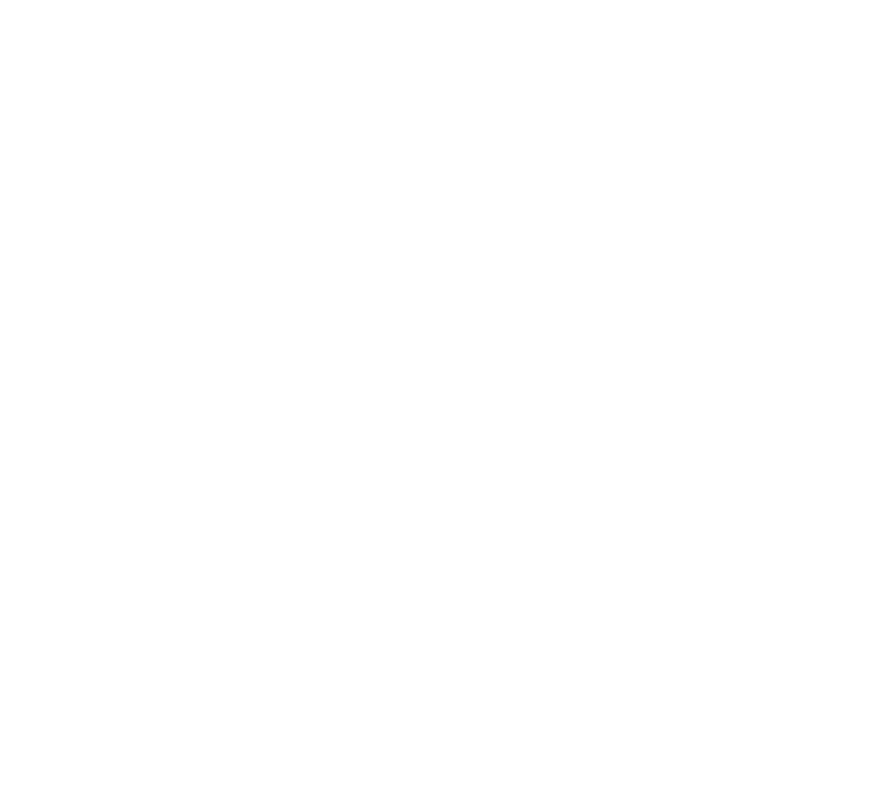
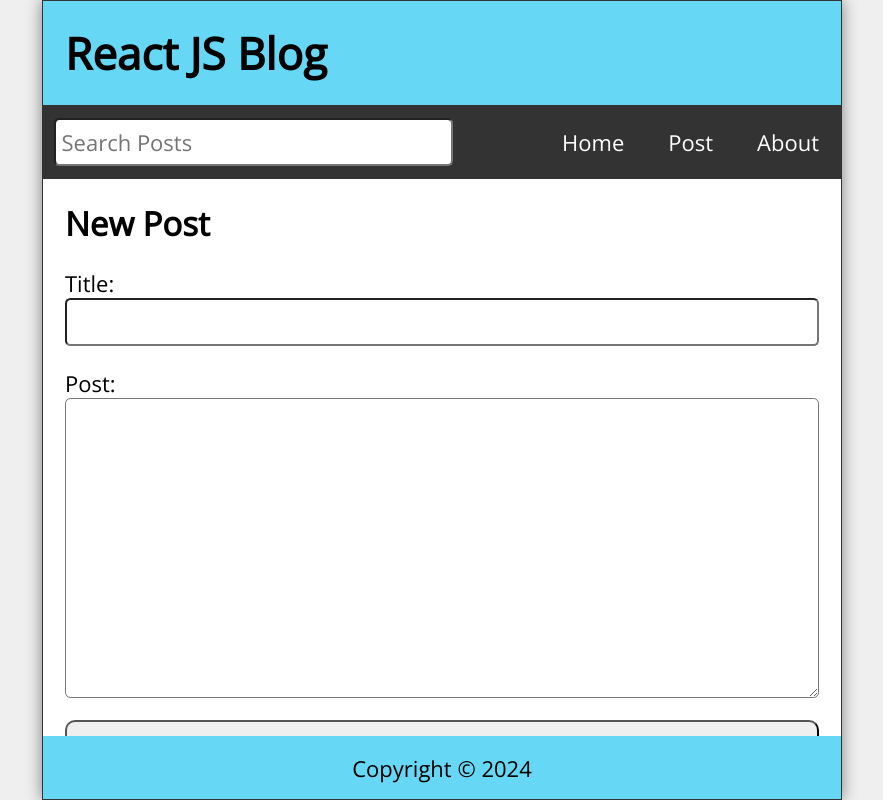
Before and after one commit to Hansika002/React-JS-Essentials, a React (Create React App) app: page /post in a window 1280 px wide. Shown: the whole page, without its empty margins (198-1081 px from the left). Built offline with nearby package versions, Linux system fonts and the light colour scheme.

Commit message:
updated css n app.js

```diff
--- a/package.json
+++ b/package.json
@@ -6,8 +6,10 @@
     "@testing-library/jest-dom": "^5.17.0",
     "@testing-library/react": "^13.4.0",
     "@testing-library/user-event": "^13.5.0",
+    "date-fns": "^3.3.1",
     "react": "^18.2.0",
     "react-dom": "^18.2.0",
+    "react-router-dom": "^5.2.0",
     "react-scripts": "5.0.1",
     "web-vitals": "^2.1.4"
   },
--- a/src/App.js
+++ b/src/App.js
@@ -1,7 +1,98 @@
+import Header from './Header';
+import Nav from './Nav';
+import Footer from './Footer';
+import Home from './Home';
+import NewPost from './NewPost';
+import PostPage from './PostPage';
+import About from './About';
+import Missing from './Missing';
+import { Route, Switch, useHistory } from 'react-router-dom';
+import { useState, useEffect } from 'react';
+import { format } from 'date-fns';
+
 function App() {
+  const [posts, setPosts] = useState([
+    {
+      id: 1,
+      title: "My First Post",
+      datetime: "July 01, 2021 11:17:36 AM",
+      body: "Lorem ipsum dolor sit amet consectetur adipisicing elit. Quis consequatur expedita, assumenda similique non optio! Modi nesciunt excepturi corrupti atque blanditiis quo nobis, non optio quae possimus illum exercitationem ipsa!"
+    },
+    {
+      id: 2,
+      title: "My 2nd Post",
+      datetime: "July 01, 2021 11:17:36 AM",
+      body: "Lorem ipsum dolor sit amet consectetur adipisicing elit. Quis consequatur expedita, assumenda similique non optio! Modi nesciunt excepturi corrupti atque blanditiis quo nobis, non optio quae possimus illum exercitationem ipsa!"
+    },
+    {
+      id: 3,
+      title: "My 3rd Post",
+      datetime: "July 01, 2021 11:17:36 AM",
+      body: "Lorem ipsum dolor sit amet consectetur adipisicing elit. Quis consequatur expedita, assumenda similique non optio! Modi nesciunt excepturi corrupti atque blanditiis quo nobis, non optio quae possimus illum exercitationem ipsa!"
+    },
+    {
+      id: 4,
+      title: "My Fourth Post",
+      datetime: "July 01, 2021 11:17:36 AM",
+      body: "Lorem ipsum dolor sit amet consectetur adipisicing elit. Quis consequatur expedita, assumenda similique non optio! Modi nesciunt excepturi corrupti atque blanditiis quo nobis, non optio quae possimus illum exercitationem ipsa!"
+    }
+  ])
+  const [search, setSearch] = useState('');
+  const [searchResults, setSearchResults] = useState([]);
+  const [postTitle, setPostTitle] = useState('');
+  const [postBody, setPostBody] = useState('');
+  const history = useHistory();
+
+  useEffect(() => {
+    const filteredResults = posts.filter((post) =>
+      ((post.body).toLowerCase()).includes(search.toLowerCase())
+      || ((post.title).toLowerCase()).includes(search.toLowerCase()));
+
+    setSearchResults(filteredResults.reverse());
+  }, [posts, search])
+
+  const handleSubmit = (e) => {
+    e.preventDefault();
+    const id = posts.length ? posts[posts.length - 1].id + 1 : 1;
+    const datetime = format(new Date(), 'MMMM dd, yyyy pp');
+    const newPost = { id, title: postTitle, datetime, body: postBody };
+    const allPosts = [...posts, newPost];
+    setPosts(allPosts);
+    setPostTitle('');
+    setPostBody('');
+    history.push('/');
+  }
+
+  const handleDelete = (id) => {
+    const postsList = posts.filter(post => post.id !== id);
+    setPosts(postsList);
+    history.push('/');
+  }
+
   return (
     <div className="App">
-
+      <Header title="React JS Blog" />
+      <Nav search={search} setSearch={setSearch} />
+      <Switch>
+        <Route exact path="/">
+          <Home posts={searchResults} />
+        </Route>
+        <Route exact path="/post">
+          <NewPost
+            handleSubmit={handleSubmit}
+            postTitle={postTitle}
+            setPostTitle={setPostTitle}
+            postBody={postBody}
+            setPostBody={setPostBody}
+          />
+        </Route>
+        <Route path="/post/:id">
+          <PostPage posts={posts} handleDelete={handleDelete} />
+        </Route>
+        <Route path="/about" component={About} />
+        <Route path="*" component={Missing} />
+      </Switch>
+      <Footer />
     </div>
   );
 }
--- a/src/index.css
+++ b/src/index.css
@@ -1,13 +1,271 @@
+@import url('https://fonts.googleapis.com/css2?family=Open+Sans&display=swap');
+
+* {
+  margin: 0;
+  padding: 0;
+  box-sizing: border-box;
+}
+
+html {
+  font-size: 16px;
+}
+
 body {
-  margin: 0;
-  font-family: -apple-system, BlinkMacSystemFont, 'Segoe UI', 'Roboto', 'Oxygen',
-    'Ubuntu', 'Cantarell', 'Fira Sans', 'Droid Sans', 'Helvetica Neue',
-    sans-serif;
+  min-height: 100vh;
+  font-family: 'Open Sans', sans-serif;
   -webkit-font-smoothing: antialiased;
   -moz-osx-font-smoothing: grayscale;
+  display: flex;
+  background-color: #efefef;
 }
 
-code {
-  font-family: source-code-pro, Menlo, Monaco, Consolas, 'Courier New',
-    monospace;
+#root {
+  flex-grow: 1;
+  display: flex;
+  justify-content: center;
+  align-items: center;
 }
+
+.App {
+  width: 100%;
+  max-width: 800px;
+  height: 100vh;
+  display: flex;
+  flex-direction: column;
+  justify-content: flex-start;
+  align-items: center;
+  border: 1px solid #333;
+  box-shadow: 0px 0px 15px gray;
+}
+
+.Header, .Footer {
+  width: 100%;
+  background-color: #66d8f5;
+  padding: 1rem;
+  display: flex;
+  justify-content: space-between;
+  align-items: center;
+}
+
+.Header h1 {
+  font-size: 1.5rem;
+}
+
+.Header svg {
+  font-size: 2rem;
+}
+
+.Footer {
+  padding: 0.75rem;
+  display: grid;
+  place-content: center;
+}
+
+.Nav {
+  width: 100%;
+  background-color: #333;
+  display: flex;
+  flex-direction: column;
+  justify-content: flex-start;
+  align-items: flex-start;
+}
+
+.searchForm {
+  width: 80%;
+  padding: 1rem 0 0 0.75rem;
+}
+
+.searchForm input[type="text"] {
+  font-family: 'Open Sans', sans-serif;
+  width: 100%;
+  min-height: 48px;
+  font-size: 1rem;
+  padding: 0.25rem;
+  border-radius: 0.25rem;
+  outline: none;
+}
+
+.searchForm label {
+  position: absolute;
+  left: -99999px;
+}
+
+.Nav ul {
+  color: #fff;
+  list-style-type: none;
+  display: flex;
+  flex-wrap: nowrap;
+  align-items: center;
+}
+
+.Nav li {
+  padding: 1rem;
+}
+
+.Nav li:hover,
+.Nav li:focus {
+  padding: 1rem;
+}
+
+.Nav li a {
+  color: #fff;
+  text-decoration: none;
+}
+
+.Nav li:hover,
+.Nav li:focus,
+.Nav li:hover a,
+.Nav li:focus a  {
+  background-color: #eee;
+  color: #333;
+}
+
+.Nav li:hover a,
+.Nav li:focus a {
+  cursor: pointer;
+}
+
+.Home, .NewPost, .PostPage, .About, .Missing {
+  width: 100%;
+  flex-grow: 1;
+  padding: 1rem;
+  overflow-y: auto;
+  background-color: #fff;
+}
+
+.post {
+  margin-top: 1rem;
+  padding-bottom: 1rem;
+  border-bottom: 1px solid lightgray;
+}
+
+.Home .post a {
+  text-decoration: none;
+}
+
+.Home .post a,
+.Home .post a:visited {
+  color: #000;
+}
+
+.post:first-child {
+  margin-top: 0;
+}
+
+.post:last-child {
+  border-bottom: none;
+}
+
+.postDate {
+  font-size: 0.75rem;
+  margin-top: 0.25rem;
+}
+
+.postBody {
+  margin: 1rem 0;
+}
+
+.newPostForm {
+  display: flex;
+  flex-direction: column;
+}
+
+.newPostForm label {
+  margin-top: 1rem;
+}
+
+.newPostForm input[type='text'],
+.newPostForm textarea {
+  font-family: 'Open Sans', sans-serif;
+  width: 100%;
+  min-height: 48px;
+  font-size: 1rem;
+  padding: 0.25rem;
+  border-radius: 0.25rem;
+  margin-right: 0.25rem;
+  outline: none;
+}
+
+.newPostForm textarea {
+  height: 100px;
+}
+
+.newPostForm button {
+  margin-top: 1rem;
+  height: 48px;
+  min-width: 48px;
+  border-radius: 10px;
+  padding: 0.5rem;
+  font-size: 1rem;
+  cursor: pointer;
+}
+
+.Missing h2, .PostPage h2,
+.Missing p, .PostPage p {
+  margin-bottom: 1rem;
+}
+
+.PostPage button {
+  height: 48px;
+  min-width: 48px;
+  border-radius: 0.25rem;
+  padding: 0.5rem;
+  font-size: 1rem;
+  background-color: red;
+  color: #fff;
+  cursor: pointer;
+}
+
+.statusMsg {
+  margin-top: 2rem;
+}
+
+@media only screen and (min-width: 610px) {
+  html {
+    font-size: 22px;
+  }
+
+  .Header h1 {
+    font-size: 2rem;
+  }
+
+  .Nav {
+    flex-direction: row;
+    flex-wrap: nowrap;
+    justify-content: space-between;
+    align-items: center;
+  }
+
+  .Nav ul {
+    text-align: right;
+  }
+
+  .Nav li:hover,
+  .Nav li:focus,
+  .Nav li:hover a,
+  .Nav li:focus a  {
+    background-color: #eee;
+    color: #333;
+  }
+
+  .searchForm {
+    width: 50%;
+    padding: .5rem 0;
+  }
+
+  .searchForm input[type="text"] {
+    margin-left: 0.5rem;
+  }
+
+  .newPostForm textarea {
+    height: 300px;
+  }
+}
+
+@media only screen and (min-width: 992px) {
+
+  .Header svg {
+    font-size: 3rem;
+  }
+
+}
--- a/src/index.js
+++ b/src/index.js
@@ -1,11 +1,14 @@
 import React from 'react';
-import ReactDOM from 'react-dom/client';
+import ReactDOM from 'react-dom';
 import './index.css';
 import App from './App';
+import { BrowserRouter as Router, Route } from 'react-router-dom';
 
-const root = ReactDOM.createRoot(document.getElementById('root'));
-root.render(
+ReactDOM.render(
   <React.StrictMode>
-    <App />
-  </React.StrictMode>
+    <Router>
+      <Route path="/" component={App} />
+    </Router>
+  </React.StrictMode>,
+  document.getElementById('root')
 );
```
Also changed, not shown: 1 other file (tests, documents, lock files or other folders).
